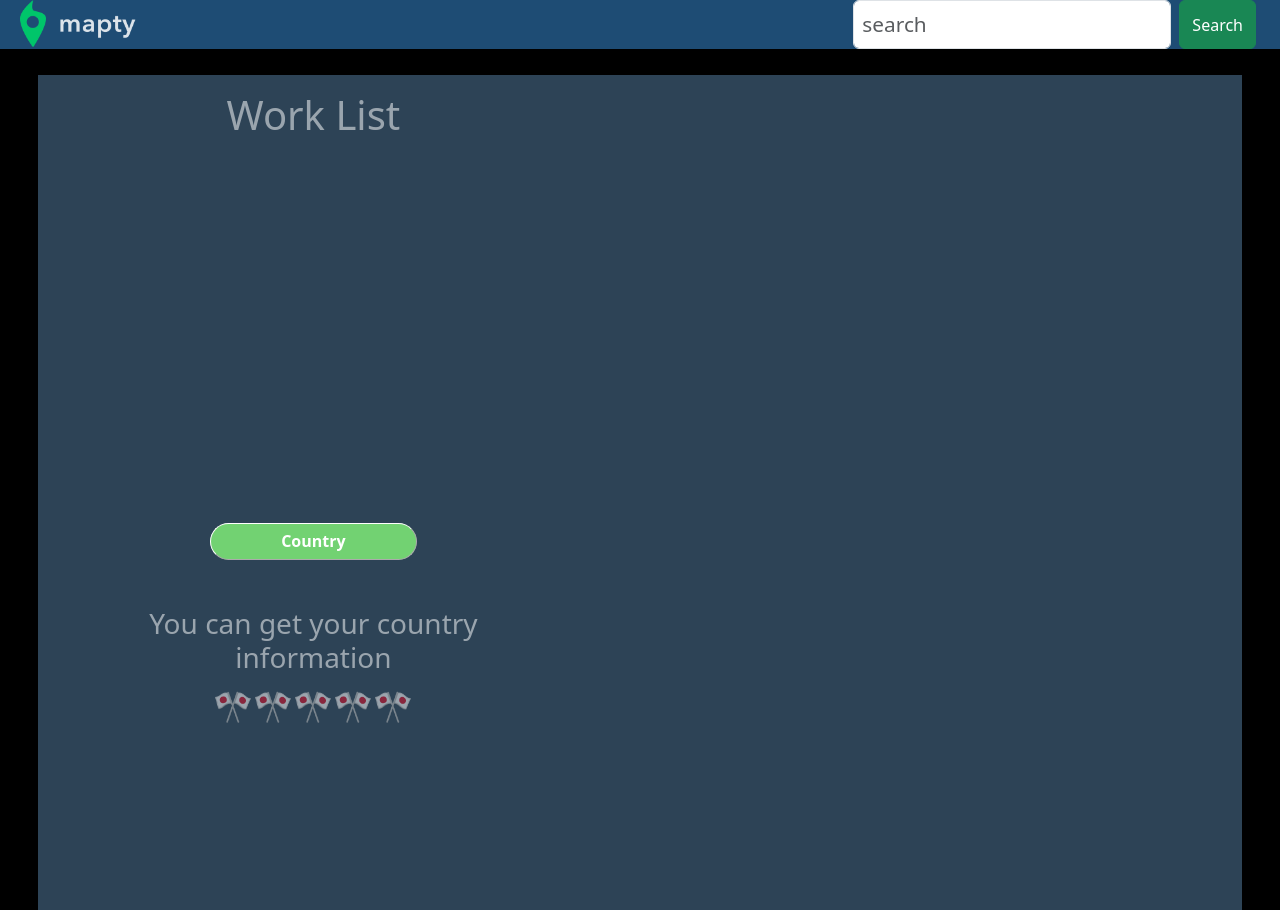
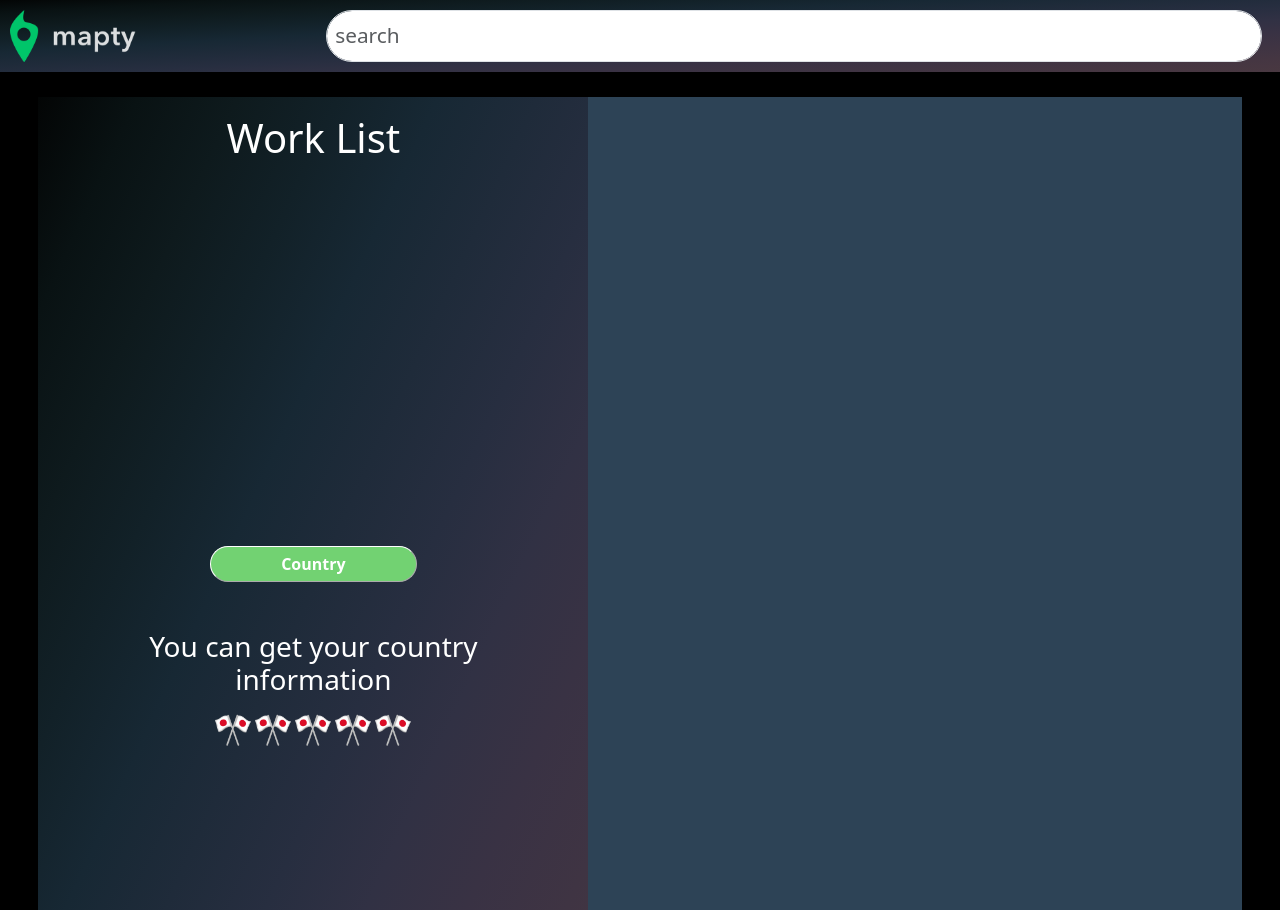
Before and after one commit to RaghunathJavare/mapty-v1, a website built with Parcel: page index.html in a window 1280 px wide. Shown: the top 910 px of the page. Built offline with nearby package versions, Linux system fonts and the light colour scheme; no server answers; a web font is replaced by a local one.

Commit message:
change bg color to all my sections

```diff
--- a/index.html
+++ b/index.html
@@ -42,13 +42,13 @@
     <header>
         <nav class="map-navbar">
 
-            <i class="navbar-brand">
+            <div class="mapty-logo">
                 <img class="map-logo" src="/images/logo.png" alt="">
-            </i>
-            <form class="d-flex search" role="search">
+            </div>
+            <form id="navbar-form" class="d-flex search" role="search">
                 <input class="form-control input__city--form me-2 p-2" type="search" placeholder="search"
                     aria-label="Search">
-                <button class="btn btn__get--city btn-success me-4" type="submit">Search</button>
+                <!-- <button class="btn btn__get--city btn-success me-4" type="submit">Search</button> -->
             </form>
         </nav>
     </header>
--- a/styles/style.css
+++ b/styles/style.css
@@ -11,31 +11,57 @@
 }
 
 body {
+  color: #fff;
+  height: 100vh;
   background-color: black;
-  color: #ffffff85;
 }
-.error-massage{
+.error-massage {
   height: 100%;
   display: grid;
   justify-content: center;
   align-items: center;
   font-size: 1.5rem;
-  color: rgba(215, 45, 45, 0.763);
-
-
+  color: rgba(215, 45, 45, 0.574);
 }
 
-.map-navbar{
+#navbar-form {
+  width: 90%;
+  margin: 10px;
+}
+
+.map-navbar {
   display: flex;
   justify-content: space-between;
-  background-color: #3686cc91;
+  background-image: linear-gradient(
+    to left top,
+    #493841,
+    #453642,
+    #3f3443,
+    #393244,
+    #313144,
+    #272e40,
+    #1f2b3a,
+    #172834,
+    #122128,
+    #0e1a1d,
+    #091213,
+    #030505
+  );
 }
 .input__city--form {
   font-size: 1.3rem;
+  border-radius: 20rem;
+}
+
+.btn__get--city {
+  margin-left: 5px;
+  border-radius: 20rem;
+
+  width: 20%;
 }
 .map-logo {
-  margin-left: 20px;
-  width: 30%;
+  margin: 10px;
+  width: 40%;
 }
 
 .heading {
@@ -52,7 +78,23 @@ main {
 }
 
 .serch-result {
-  background-color: #2d4356;
+  /* background-color: #2d4356; */
+  background-image: linear-gradient(
+    to left top,
+    #493841,
+    #453642,
+    #3f3443,
+    #393244,
+    #313144,
+    #272e40,
+    #1f2b3a,
+    #172834,
+    #122128,
+    #0e1a1d,
+    #091213,
+    #030505
+  );
+
   display: grid;
   grid-template-rows: 400px auto auto;
   overflow-y: scroll;
@@ -159,7 +201,6 @@ main {
 .data__container--3 {
   font-size: 3rem;
   padding: 7%;
-
 }
 .current-weather {
   font-size: 3rem;
@@ -204,25 +245,13 @@ main {
     width: 40%;
   }
 
-.input__city--form,.btn__get--city {
+  .input__city--form,
+  .btn__get--city {
     font-size: 1rem;
-
-}
-form{
-  width: 100%;
-}
-.map-navbar{
-  padding: 1%;
   }
 
-
-
-@media (max-width: 500px) {
-  form{
-    width: 170%;
-  }
-
-
+  .map-navbar {
+    padding: 1%;
   }
 
   .serch-result {
@@ -233,14 +262,25 @@ form{
     margin-top: 3%;
   }
 
-
   .country--container {
     padding: 0;
   }
 
-#map{
+  #map {
     height: 50vh;
   }
+}
+
+@media (max-width: 500px) {
+
+
+  .map-logo {
+    margin-left: 20px;
+    width: 50%;
+  }
+
+}
+
 
 
 /* App Massages */
@@ -257,5 +297,3 @@ form{
 .task-popup .leaflet-popup-content-wrapper {
   border-left: 3px solid var(--color-brand--2);
 }
-
-}
```
Lines whose indentation alone changed are shown as unchanged.
